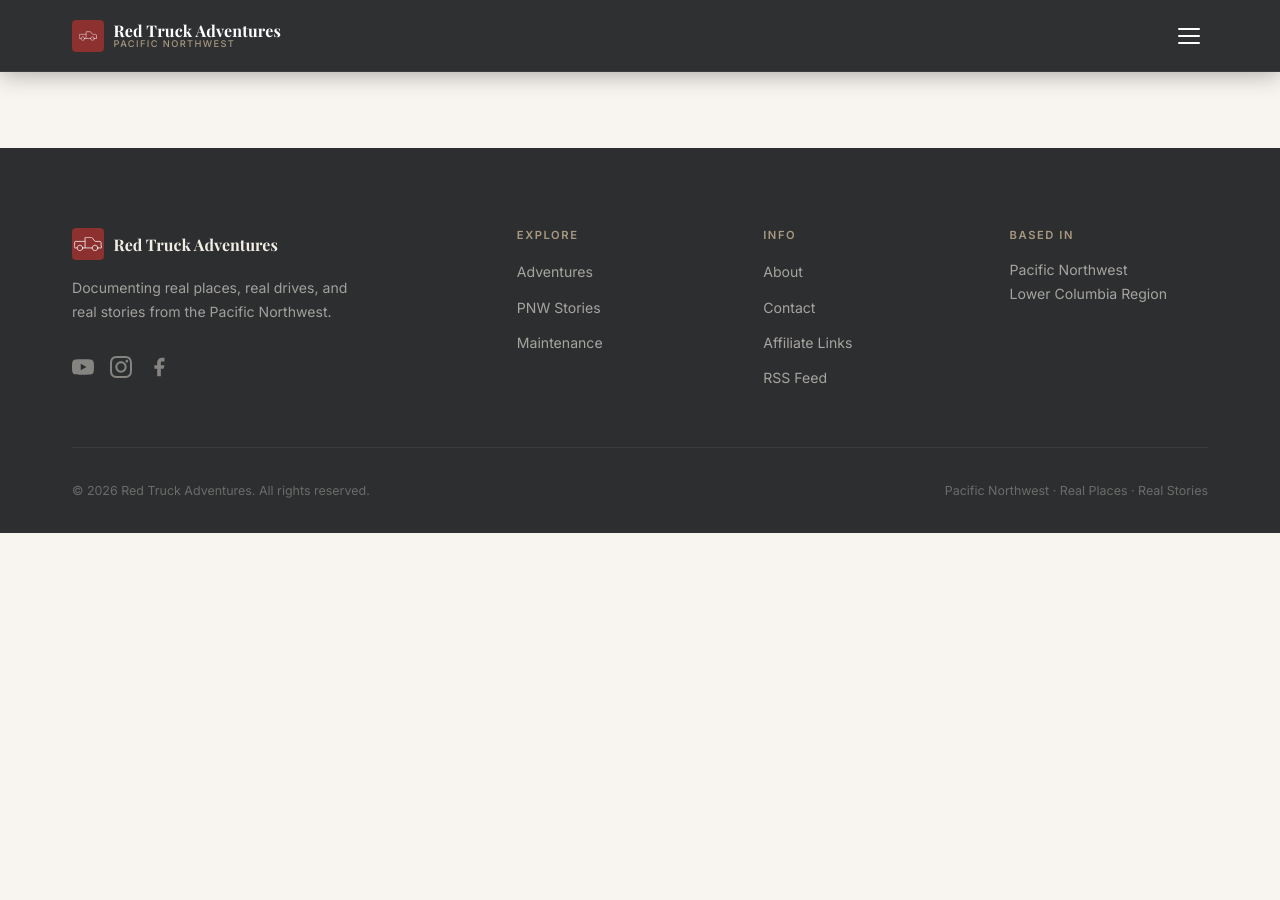
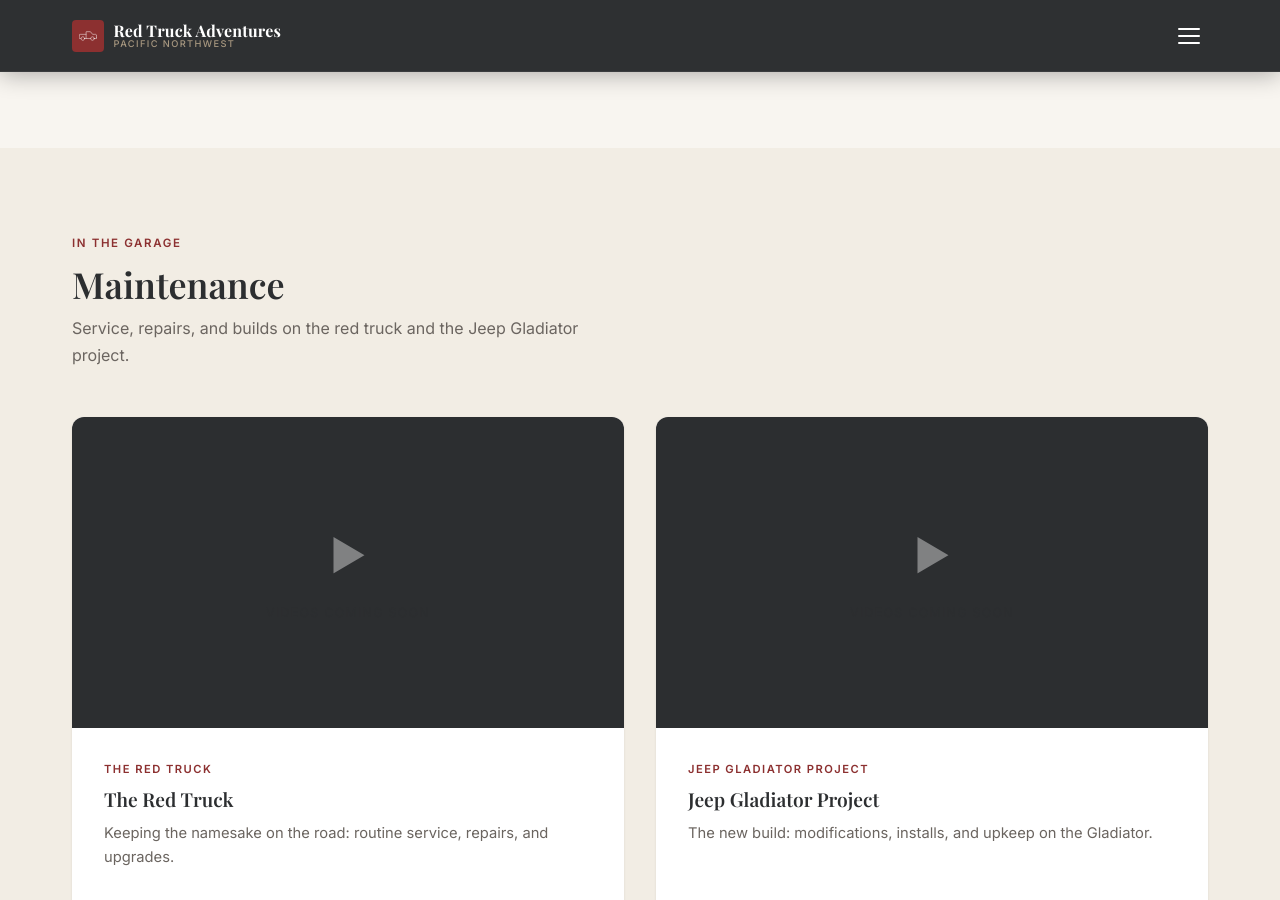
Before and after one commit to JohnPJustice/red-truck-adventures, a Jekyll site: the page built from index.html, in a window 1280 px wide and 900 px high, scrolled down 3872 px. Built offline with Jekyll 4.4.1, drawn with Linux system fonts in a browser that asks for light colours; some web fonts are replaced; before the commit the page ends 4405 px from its top, so only the background shows below that; some of the changed text lies outside the part shown.

Commit message:
feat: front page

```diff
--- a/index.html
+++ b/index.html
@@ -239,3 +239,86 @@ description: "Documenting real places, real drives, and real stories from the Pa
     </div>
   </div>
 </section>
+
+<!-- ── Maintenance Teaser ─────────────────────────────────────────────────────── -->
+{% assign maintenance_page = site.pages | where: "url", "/maintenance/" | first %}
+{% if maintenance_page %}
+<section class="section section--cream">
+  <div class="container">
+    <div class="section-header">
+      <span class="section-label">In the Garage</span>
+      <h2>Maintenance</h2>
+      <p>Service, repairs, and builds on the red truck and the Jeep Gladiator project.</p>
+    </div>
+
+    <div class="grid grid--2">
+      {% for vehicle in maintenance_page.vehicles %}
+      <article class="card">
+        {% assign latest = vehicle.videos | sort: "date" | reverse | first %}
+        {% if latest %}
+        <div class="video-embed" style="border-radius:0;">
+          <iframe
+            src="https://www.youtube-nocookie.com/embed/{{ latest.video_id }}?rel=0&modestbranding=1"
+            title="{{ latest.title }} | Red Truck Adventures"
+            sandbox="allow-scripts allow-same-origin allow-presentation"
+            allowfullscreen
+            loading="lazy">
+          </iframe>
+        </div>
+        {% else %}
+        <div class="video-embed" style="border-radius:0; display:flex; align-items:center; justify-content:center;">
+          <div style="text-align:center; color:rgba(255,255,255,0.4);">
+            <div style="font-size:2.5rem; margin-bottom:0.75rem;">▶</div>
+            <p style="margin:0; font-size:0.78rem; letter-spacing:0.1em; text-transform:uppercase;">Videos Coming Soon</p>
+          </div>
+        </div>
+        {% endif %}
+        <div class="card__body">
+          <span class="card__label">{{ vehicle.name }}</span>
+          <h3 class="card__title">
+            <a href="{{ '/maintenance/' | prepend: site.baseurl }}#{{ vehicle.id }}">{% if latest %}{{ latest.title }}{% else %}{{ vehicle.name }}{% endif %}</a>
+          </h3>
+          {% if latest and latest.date %}<div class="card__meta"><span>{{ latest.date | date: "%B %d, %Y" }}</span></div>{% endif %}
+          <p class="card__excerpt">{% if latest and latest.description %}{{ latest.description }}{% else %}{{ vehicle.description }}{% endif %}</p>
+        </div>
+      </article>
+      {% endfor %}
+    </div>
+
+    <div class="text-center mt-xl">
+      <a href="{{ '/maintenance/' | prepend: site.baseurl }}" class="btn btn--outline-dark">All Maintenance Videos →</a>
+    </div>
+  </div>
+</section>
+{% endif %}
+
+<!-- ── Affiliates Teaser ──────────────────────────────────────────────────────── -->
+{% assign affiliates_page = site.pages | where: "url", "/affiliates/" | first %}
+{% if affiliates_page %}
+<section class="section section--forest">
+  <div class="container">
+    <div style="display:grid; grid-template-columns:1fr 1fr; gap:4rem; align-items:center;">
+      <div>
+        <span class="section-label" style="color:rgba(168,152,128,0.9);">Support the Channel</span>
+        <h2 style="color:#F2EDE4;">The gear we actually use</h2>
+        <p style="color:rgba(242,237,228,0.75); margin-bottom:1.5rem;">Cameras, audio, and truck gear from our trips and garage work. Buying through our affiliate links helps support the channel at no extra cost to you.</p>
+        <a href="{{ '/affiliates/' | prepend: site.baseurl }}" class="btn btn--primary">See All Affiliate Links →</a>
+      </div>
+      <div class="grid grid--2" style="gap:1rem;">
+        {% assign shown = 0 %}
+        {% for group in affiliates_page.affiliate_groups %}
+          {% for item in group.items %}
+            {% if shown < 4 %}
+            <div style="background:rgba(255,255,255,0.07); border-radius:8px; padding:1.25rem; border:1px solid rgba(255,255,255,0.09);">
+              <div style="font-size:0.68rem; font-weight:600; letter-spacing:0.13em; text-transform:uppercase; color:#A89880; margin-bottom:0.5rem;">{{ group.category }}</div>
+              <div style="font-family:'Playfair Display',serif; color:#F2EDE4; font-size:0.95rem; line-height:1.35;">{{ item.name }}</div>
+            </div>
+            {% assign shown = shown | plus: 1 %}
+            {% endif %}
+          {% endfor %}
+        {% endfor %}
+      </div>
+    </div>
+  </div>
+</section>
+{% endif %}
```
